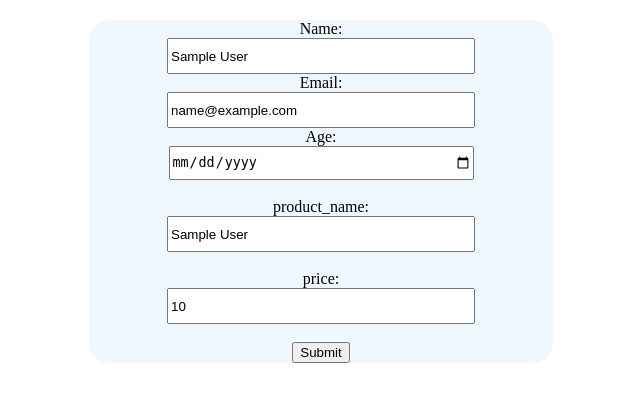
After one commit to DanielNkunzimana/IBTC_PROGRAMS, a PHP site: page /my_app/update1.php?id=1 in a window 1280 px wide. The commit adds this page. Shown: the top 402 px of the page, without its empty margins (319-959 px from the left). Run offline with PHP 8.4, Linux system fonts and the light colour scheme; tables that the repository leaves empty or names only in its code hold one stand-in row (values such as "Sample post").

Commit message:
Update and Delete has been added

```diff
--- a/my_app/data.php
+++ b/my_app/data.php
@@ -36,7 +36,7 @@ $conn = mysqli_query($data, $sql);
             <td><?php echo $row['age']; ?></td>
             <td><?php echo $row['product_name']; ?></td>
             <td><?php echo $row['price']; ?></td>
-            <td><a href="update.php?id=<?php echo $row['age'];?>"></a>Update</td>
+            <td><a href="update1.php?id=<?php echo $row['id'];?>">Update</a></td>
             <td><a href="delete.php?id=<?php echo $row['id'];?>">Delete</a></td>
 
         </tr>
--- a/my_app/index.html
+++ b/my_app/index.html
@@ -9,10 +9,16 @@
             text-align: center;
             border: 1;
             border-radius: 20px;
+            margin: 20px;
             background-color: aliceblue;
             margin-left: 400px;
             margin-right: 400px;
         }
+        input{
+            height: 30px;
+            width: 300px;
+        }
+
     </style>
 </head>
 <body>
--- /dev/null
+++ b/my_app/update1.php
@@ -0,0 +1,89 @@
+<?php
+$server = "localhost";
+$username = "root";
+$password = "";
+$db = "my_app";
+$data = mysqli_connect("$server", "$username", "$password", "$db");
+
+$id=$_GET['id'];
+$sql = "SELECT * FROM `users` where `id`='$id'";
+$slct = mysqli_query($data, $sql);
+
+
+
+?>
+<!DOCTYPE html>
+<html lang="en">
+<head>
+    <meta charset="UTF-8">
+    <meta name="viewport" content="width=device-width, initial-scale=1.0">
+    <title>Document</title>
+    <style>
+        form{
+            text-align: center;
+            border: 1;
+            border-radius: 20px;
+            margin: 20px;
+            background-color: aliceblue;
+            margin-left: 400px;
+            margin-right: 400px;
+        }
+        input{
+            height: 30px;
+            width: 300px;
+        }
+
+    </style>
+</head>
+<body>
+    <?php $row = mysqli_fetch_assoc($slct);
+
+    ?>
+
+    <form method="POST">
+
+        <label>Name:</label><br>
+        <input type="text" name="name" value="<?php echo $row['name'];?>"><br>
+
+        <label>Email:</label><br>
+        <input type="email" name="email" value="<?php echo $row['email'];?>"><br>
+
+        <label>Age:</label><br>
+        <input type="date" name="age" value="<?php echo $row['age'];?>"><br><br>
+
+        <label>product_name:</label><br>
+        <input type="text" name="product_name" value="<?php echo $row['product_name'];?>"><br><br>
+
+        <label>price:</label><br>
+        <input type="text" name="price" value="<?php echo $row['price'];?>"><br><br>
+
+        <button type="submit" name="access">Submit</button>
+
+    </form>
+
+</body>
+</html>
+
+
+<?php
+
+
+if (isset($_POST["access"])) {
+    $name = $_POST["name"];
+    $email = $_POST["email"];
+    $age = $_POST["age"];
+    $product_name = $_POST["product_name"];
+    $price = $_POST["price"];
+
+    $upd = "UPDATE `users` SET `name`='$name', `email`='$email', `age`='$age', `product_name`='$product_name', `price`='$price' WHERE `id`='$id'";
+
+    $result = mysqli_query($data, $upd);
+
+    if ($result) {
+        header("Location: data.php");
+        exit();
+    } else {
+        die("Something is wrong in your code! Error: " . mysqli_error($data));
+    }
+}
+?>
```
Also changed, not shown: my_app/update.php (deleted, +0 -10 lines).
